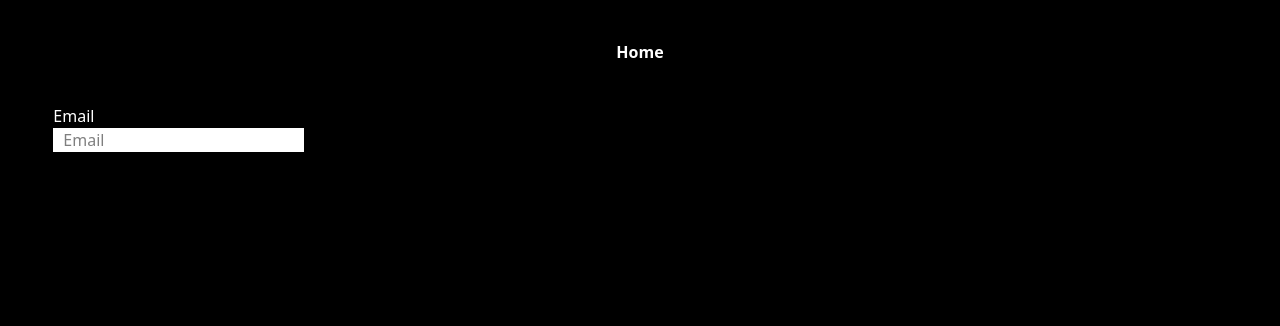
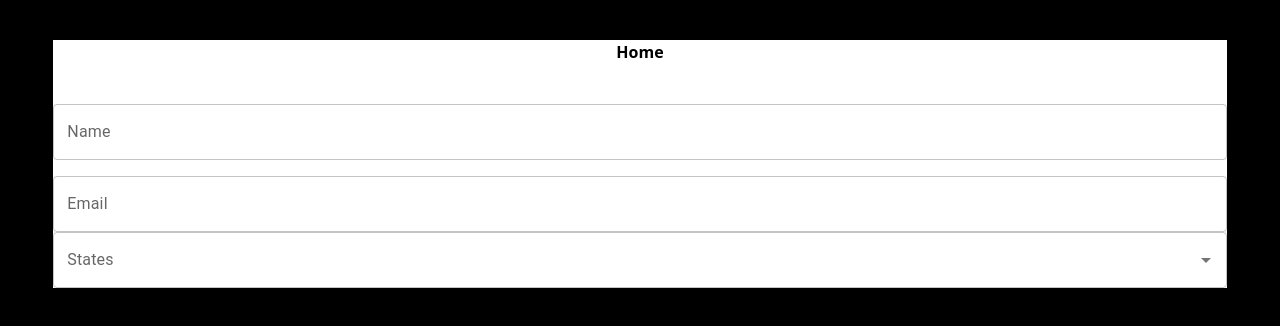
Before and after one commit to sarmadfaheem/api-integration, a React (Vite) app: page /users in a window 1280 px wide. Shown: the top 326 px of the page. Built offline with nearby package versions, Linux system fonts and the light colour scheme.

Commit message:
Make User Component

```diff
--- a/package.json
+++ b/package.json
@@ -10,6 +10,12 @@
     "preview": "vite preview"
   },
   "dependencies": {
+    "@emotion/react": "^11.14.0",
+    "@emotion/styled": "^11.14.1",
+    "@fontsource/roboto": "^5.2.8",
+    "@hookform/resolvers": "^5.2.2",
+    "@mui/icons-material": "^7.3.5",
+    "@mui/material": "^7.3.5",
     "@radix-ui/react-navigation-menu": "^1.2.14",
     "@radix-ui/react-slot": "^1.2.4",
     "@tailwindcss/vite": "^4.1.17",
--- a/src/Users/components/Users.tsx
+++ b/src/Users/components/Users.tsx
@@ -1,45 +1,51 @@
 import { Link } from "react-router-dom";
 import { useForm } from "react-hook-form";
+import { Autocomplete, Stack, TextField } from "@mui/material";
+import { schema, type Schema } from "./services/types/schema";
+import { zodResolver } from "@hookform/resolvers/zod";
 
 function Users() {
-  const UsersForm = useForm<{ email: string }>({
+  const UsersForm = useForm<Schema>({
     mode: "all",
+    resolver: zodResolver(schema),
   });
 
   const {
     register,
     formState: { errors },
-    handleSubmit,
   } = UsersForm;
 
-  const onSubmit = () => {
-    console.log("Submitted");
-  };
-
   return (
-    <div className="main-container">
+    <div className="main-container bg-white">
       <div className="my-10 text-center space-x-15">
-        <Link to="/" className="font-bold">
+        <Link to="/" className="text-black font-bold">
           Home
         </Link>
       </div>
-      <form onSubmit={handleSubmit(onSubmit)}>
-        <label className="text-white" htmlFor="email">
-          Email
-        </label>
-        <br />
-        <input
-          className="bg-white text-black px-2.5"
-          type="text"
-          placeholder="Email"
-          {...register("email", {
-            required: { value: true, message: "The email is Required" },
-            maxLength: { value: 10, message: "Too many characters" },
-          })}
+      <div>
+        <Stack sx={{ gap: 2 }}>
+          <TextField
+            {...register("name")}
+            label="Name"
+            error={!!errors.name}
+            helperText={errors.name?.message}
+          />
+          <TextField
+            {...register("email")}
+            label="Email"
+            error={!!errors.email}
+            helperText={errors.email?.message}
+          />
+        </Stack>
+        <Autocomplete
+          options={[
+            { id: 1, label: "Texas" },
+            { id: 2, label: "California" },
+            { id: 3, label: "Los Angeles" },
+          ]}
+          renderInput={(params) => <TextField {...params} label="States" />}
         />
-
-        <p className="text-white">{errors.email?.message}</p>
-      </form>
+      </div>
     </div>
   );
 }
--- a/src/Users/components/services/types/schema.ts
+++ b/src/Users/components/services/types/schema.ts
@@ -10,3 +10,5 @@ export const schema = z.object({
       message: "Email not Valid",
     }),
 });
+
+export type Schema = z.infer<typeof schema>;
--- a/src/index.css
+++ b/src/index.css
@@ -1,5 +1,6 @@
 @import "tailwindcss";
 @import "tw-animate-css";
+
 
 @custom-variant dark (&:is(.dark *));
 
```
Also changed, not shown: 1 other file (tests, documents, lock files or other folders).
